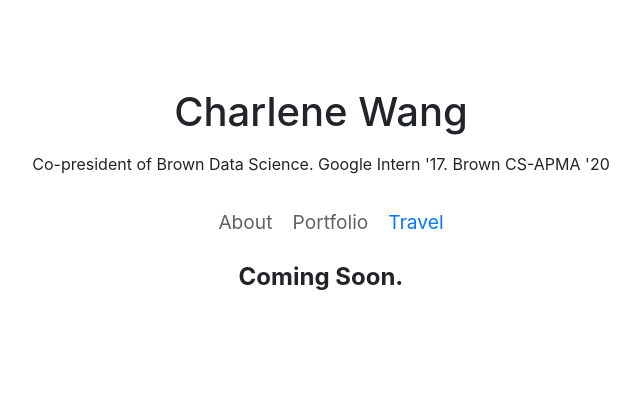
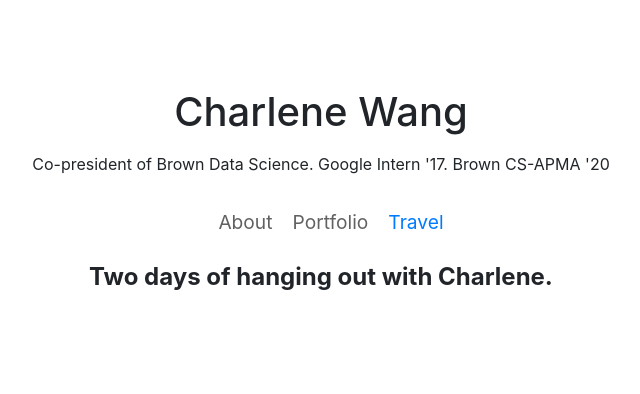
Before and after one commit to hsinlei/hsinlei.github.io, a website: page travel.html in a window 1280 px wide. Shown: the whole page, without its empty margins (319-959 px from the left). Drawn offline with Linux system fonts and the light colour scheme.

Commit message:
fun stuff

```diff
--- a/travel.html
+++ b/travel.html
@@ -62,7 +62,6 @@
            2. create new tags for categories (e.g. location)-->
     <!-- Page Content -->
     <div class="container">
-
       <!-- Page Heading -->
       <a name="work"></a>
 
@@ -88,7 +87,7 @@
           </ul>
       </div>
 
-      <div class="section-header"> Coming Soon.<div>
+      <div class="section-header"> Two days of hanging out with Charlene.<div>
 
           <!-- Footer -->
     <footer class="py-5">
```
